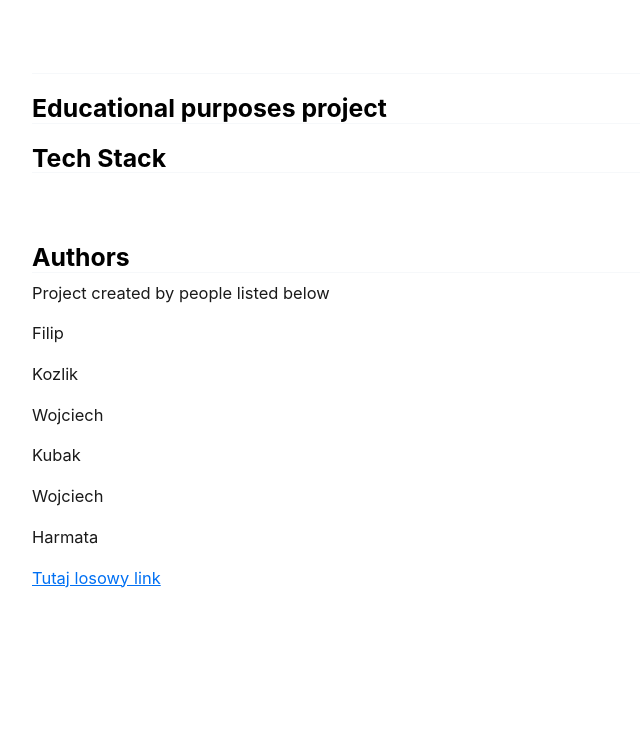
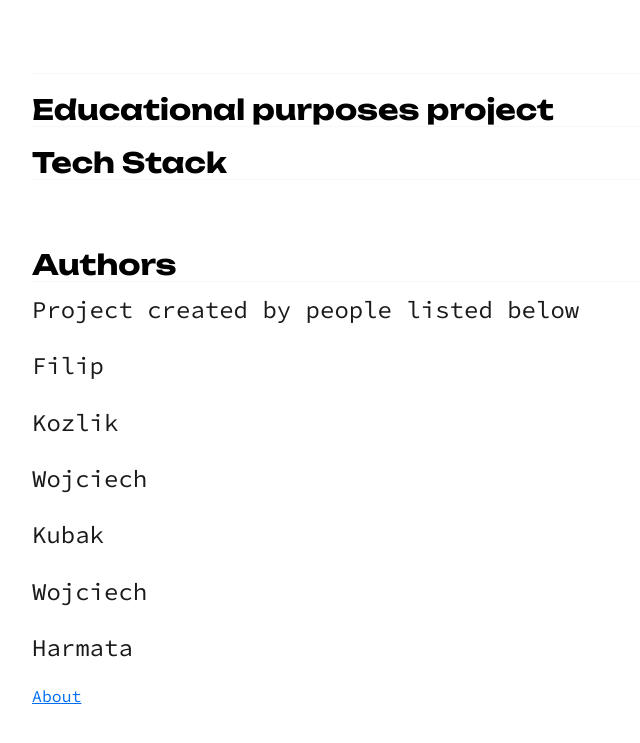
Before and after one commit to sekvi99/proj-live, a Django app: page /authors in a window 1280 px wide. Shown: the top 743 px of the page, without its empty margins (0-640 px from the left). Run offline with Django 4.2, Linux system fonts and the light colour scheme; a user stored in the database is signed in; tables that the repository leaves empty hold one stand-in row (values such as "Sample post").

Commit message:
styling + fonts

```diff
--- a/proj_inz/static/css/customStyles.css
+++ b/proj_inz/static/css/customStyles.css
@@ -1,4 +1,105 @@
+@font-face {
+    font-family: 'SourceCodePro';
+    src: local('SourceCodePro'),
+         url('../fonts/SourceCodePro.ttf') format("truetype");
+}
+
+
+@font-face {
+    font-family: 'Unbounded';
+    src: local('Unbounded'),
+         url('../fonts/Unbounded.ttf') format("truetype");
+}
+
+:root {
+	--font-display: "Unbounded";
+	--font-body: "SourceCodePro";
+
+	/* Theme Color 1 */
+    --primary-dark: #3C492B;
+    --primary-main: #DBFFAC;
+    --primary-light: #EEFFD9;
+
+    /* Common */
+    --background: #fff;
+    --text: #000;
+
+    /* Others */
+    --red: #FF0000;
+    --blue: #0000FF;
+    --green: #00FF00;
+
+}
+
+* {
+	/* Reset margins and padding */
+	margin: 0;
+	padding: 0;
+    font-family: var(--font-body);
+}
+
+::selection {
+	/* Set background color for selected text */
+	background: var(--green);
+	color: var(--text);
+}
+
+/* Appname */
+h1 {
+    font-size: 28px;
+    font-family: var(--font-display);
+}
+
+
+/* Display */
+h2 {
+    font-size: 36px;
+    font-family: var(--font-display);
+}
+
+/* Title */
+h3 {
+    font-size: 28px;
+    font-family: var(--font-display);
+}
+
+
+/* Subtitle */
+h3 {
+    font-size: 28px,
+
+}
+
+/* Body */
+p {
+    font-size: 24px;
+    line-height: 40.3px;
+}
+
+/* Table Cell 1 */
+.tc1 {
+    font-size: 16px;
+}
+
+/* Table Cell 2 */
+.tc1 {
+    font-size: 14px;
+}
+
+button {
+    font-size: 18px;
+}
+
+caption {
+    font-size: 16px;
+}
+
+
 .table-container{
     /* //border: 3px solid red; */
     overflow-x: auto;
 }
+
+th {
+    font-weight: bold;
+}
--- a/proj_inz/templates/footer.html
+++ b/proj_inz/templates/footer.html
@@ -1,5 +1,5 @@
 <!-- Footer to extend -->
 <footer>
     <p></p>
-    <a href="#">Tutaj losowy link</a>
+    <a href="#">About</a>
 </footer>
```
Also changed, not shown: proj_inz/static/fonts/SourceCodePro.ttf (added), proj_inz/static/fonts/Unbounded.ttf (added), proj_inz/templates/base.html (line endings or trailing spaces), proj_inz/templates/displayText.html (added), proj_inz/templates/navbar.html (added).
